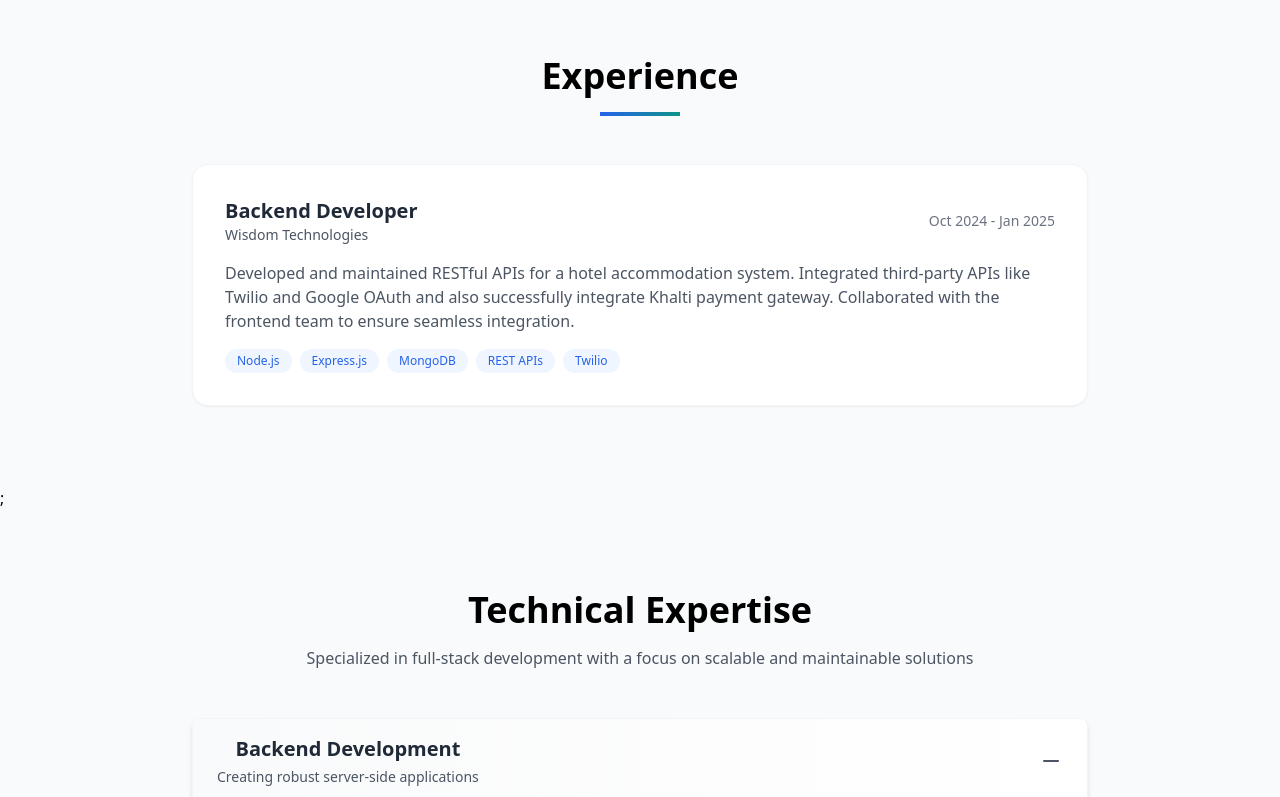
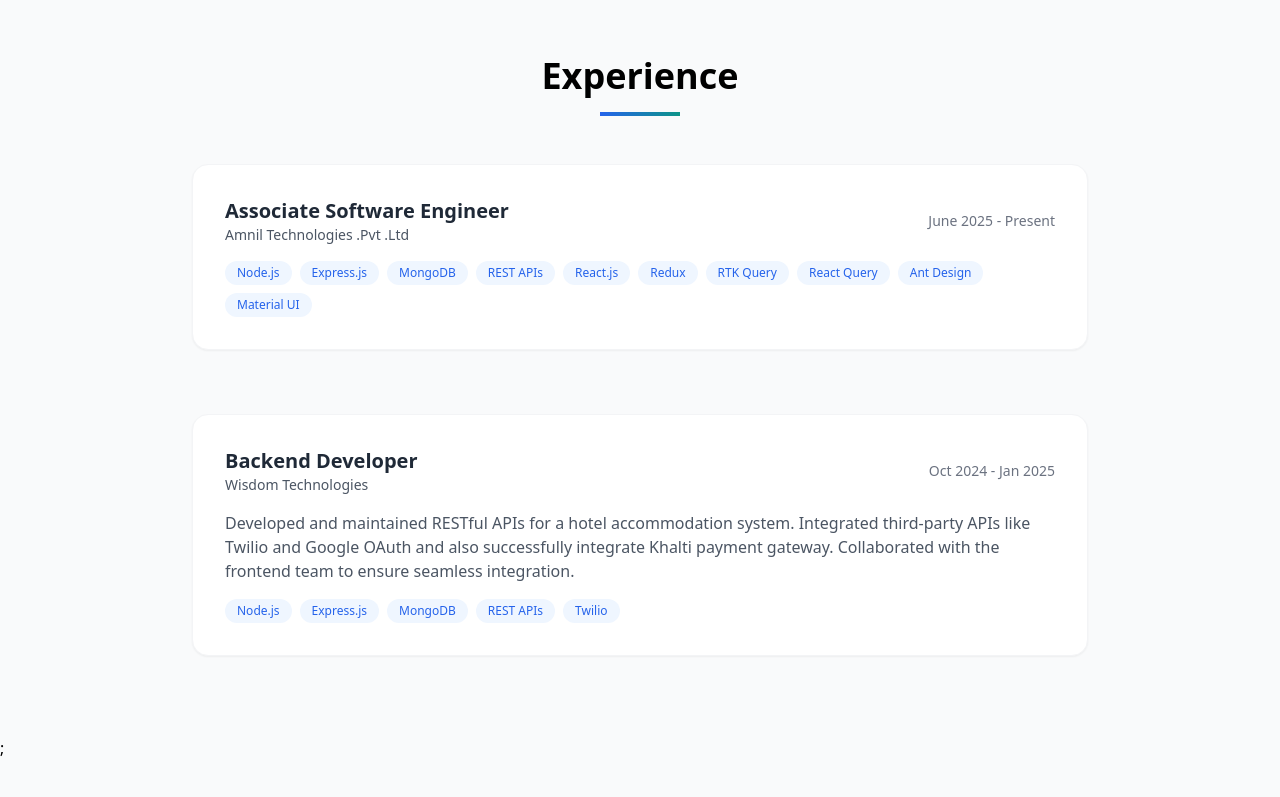
Before and after one commit to Rahulad12/Myprofile, a React (Vite) app: page / in a window 1280 px wide. Shown: the part 2000-2797 px from the top of the page. Built offline with nearby package versions, Linux system fonts and the light colour scheme.

Commit message:
add: experience

```diff
--- a/src/App.tsx
+++ b/src/App.tsx
@@ -15,7 +15,7 @@ import {
   Book,
 } from "lucide-react";
 import emailjs from "@emailjs/browser";
-import {  Space } from "antd";
+import { Space } from "antd";
 
 // Define types for the data structures
 type SkillCategory = "frontend" | "backend" | "tools";
@@ -95,6 +95,24 @@ function App() {
   // Add this array of experience data
   const experiences: Experience[] = [
     {
+      role: "Associate Software Engineer",
+      company: "Amnil Technologies .Pvt .Ltd",
+      duration: "June 2025 - Present",
+      description: "",
+      skills: [
+        "Node.js",
+        "Express.js",
+        "MongoDB",
+        "REST APIs",
+        "React.js",
+        "Redux",
+        "RTK Query",
+        "React Query",
+        "Ant Design",
+        "Material UI",
+      ],
+    },
+    {
       role: "Backend Developer",
       company: "Wisdom Technologies",
       duration: "Oct 2024 - Jan 2025",
@@ -102,6 +120,7 @@ function App() {
         "Developed and maintained RESTful APIs for a hotel accommodation system. Integrated third-party APIs like Twilio and Google OAuth and also successfully integrate Khalti payment gateway. Collaborated with the frontend team to ensure seamless integration.",
       skills: ["Node.js", "Express.js", "MongoDB", "REST APIs", "Twilio"],
     },
+
   ];
   const skillsData: Record<SkillCategory, SkillData> = {
     backend: {
@@ -118,7 +137,7 @@ function App() {
     frontend: {
       title: "Frontend Development",
       description: "Building responsive and interactive user interfaces",
-      skills: ["React", "TypeScript", "Tailwind CSS", "Redux","RTK Query","Ant Design"],
+      skills: ["React", "TypeScript", "Tailwind CSS", "Redux", "RTK Query", "Ant Design"],
     },
     tools: {
       title: "Tools & Technologies",
```
